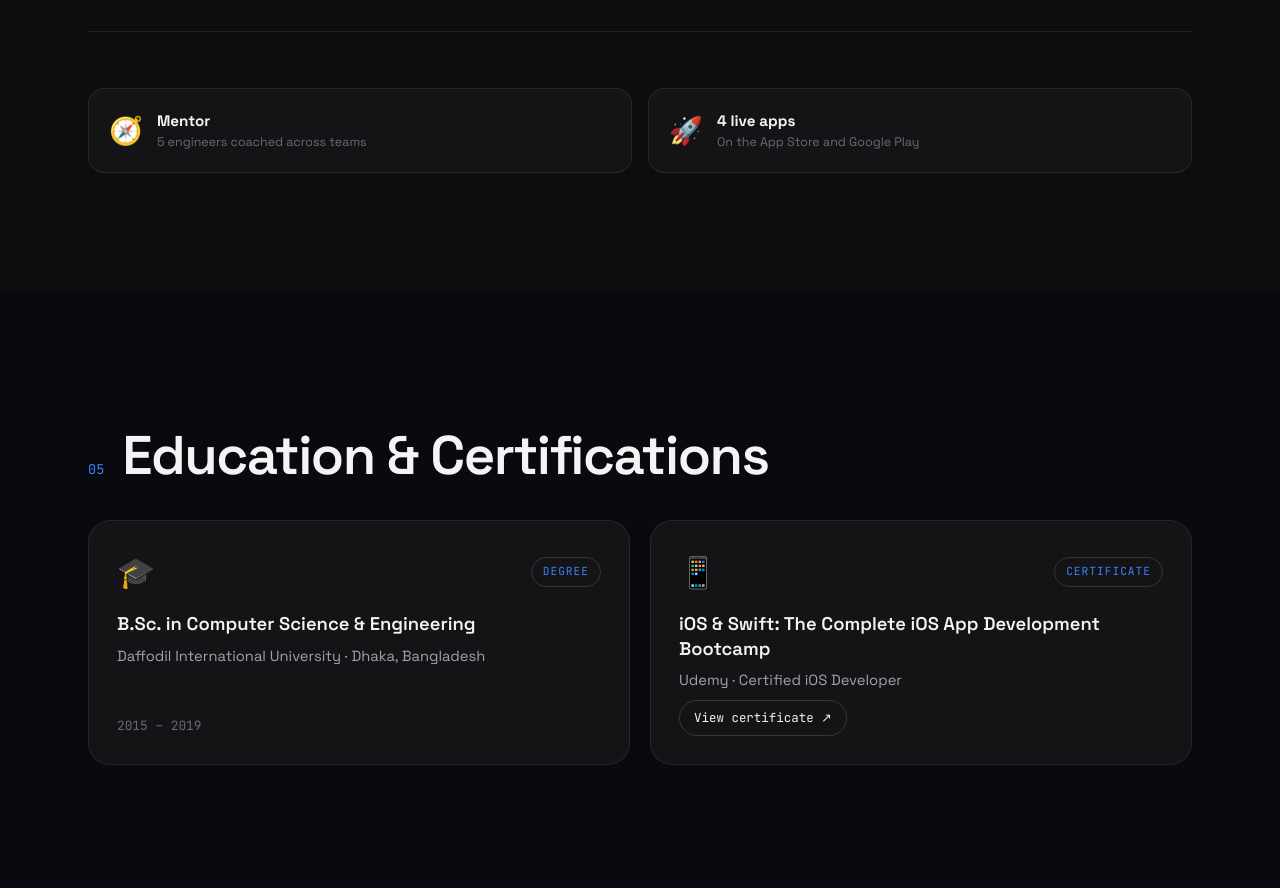
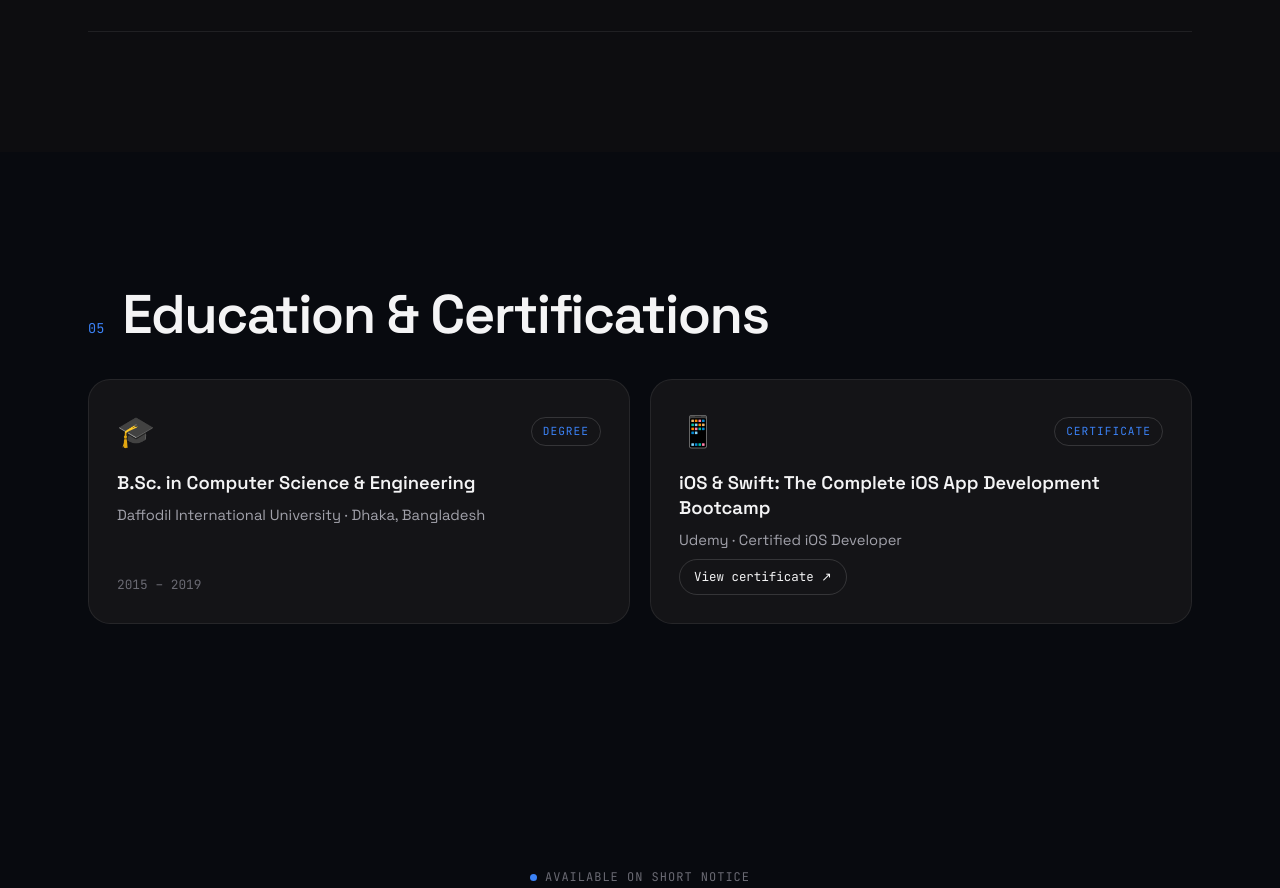
Before and after one commit to tahsinjawad/tahsinjawad.github.io, a plain HTML site: page index.html in a window 1280 px wide. Shown: the part 6088-6976 px from the top of the page. Drawn offline with Linux system fonts and the light colour scheme.

Commit message:
Remove Mentor and live apps cards between Experience and Education
Co-Authored-By: Claude Opus 5.5 <noreply@anthropic.com>
Claude-Session: https://claude.ai/code/session_015z8rZu7YvWyabaHNMKbXkg

```diff
--- a/index.html
+++ b/index.html
@@ -471,11 +471,6 @@
           </div>
         </article>
       </div>
-
-      <div class="awards awards-2 reveal">
-        <div class="award-card"><span class="award-ic">🧭</span><div><h4>Mentor</h4><p>5 engineers coached across teams</p></div></div>
-        <div class="award-card"><span class="award-ic">🚀</span><div><h4>4 live apps</h4><p>On the App Store and Google Play</p></div></div>
-      </div>
     </div>
   </section>
 
```
